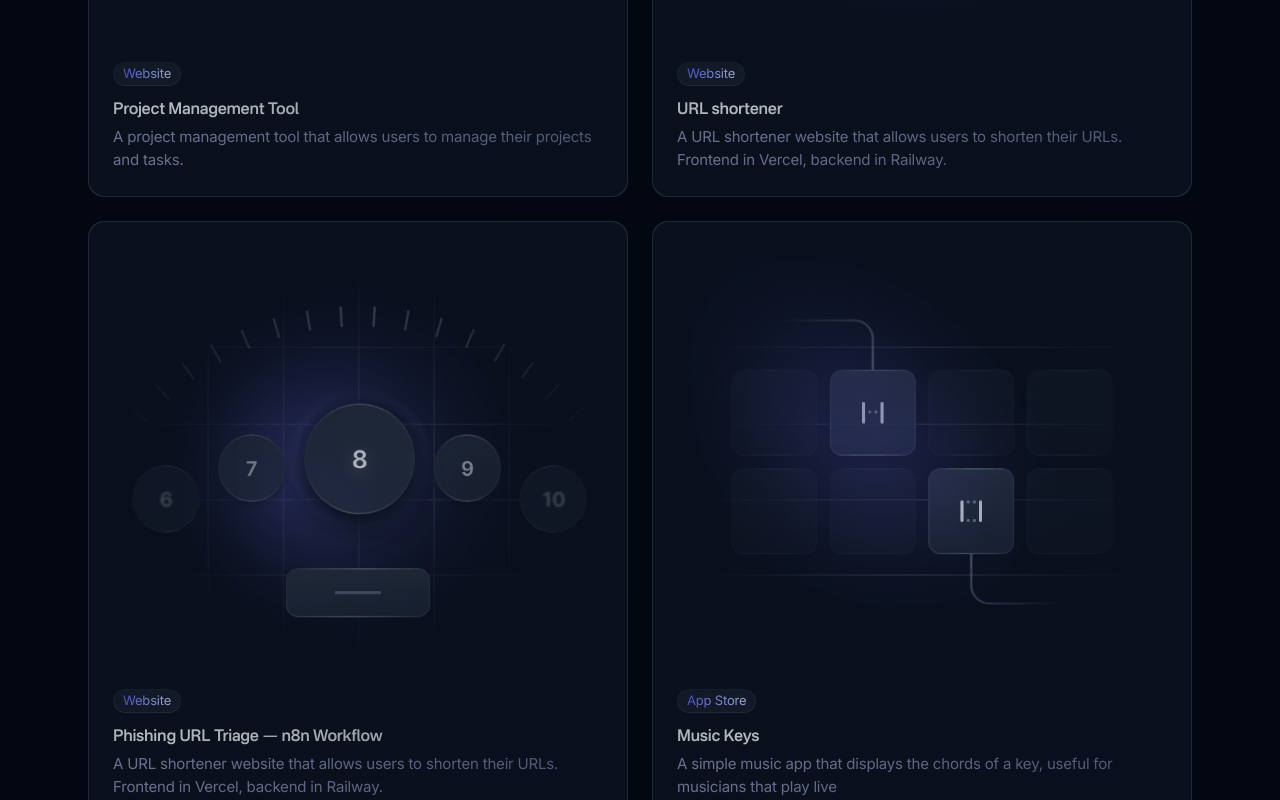
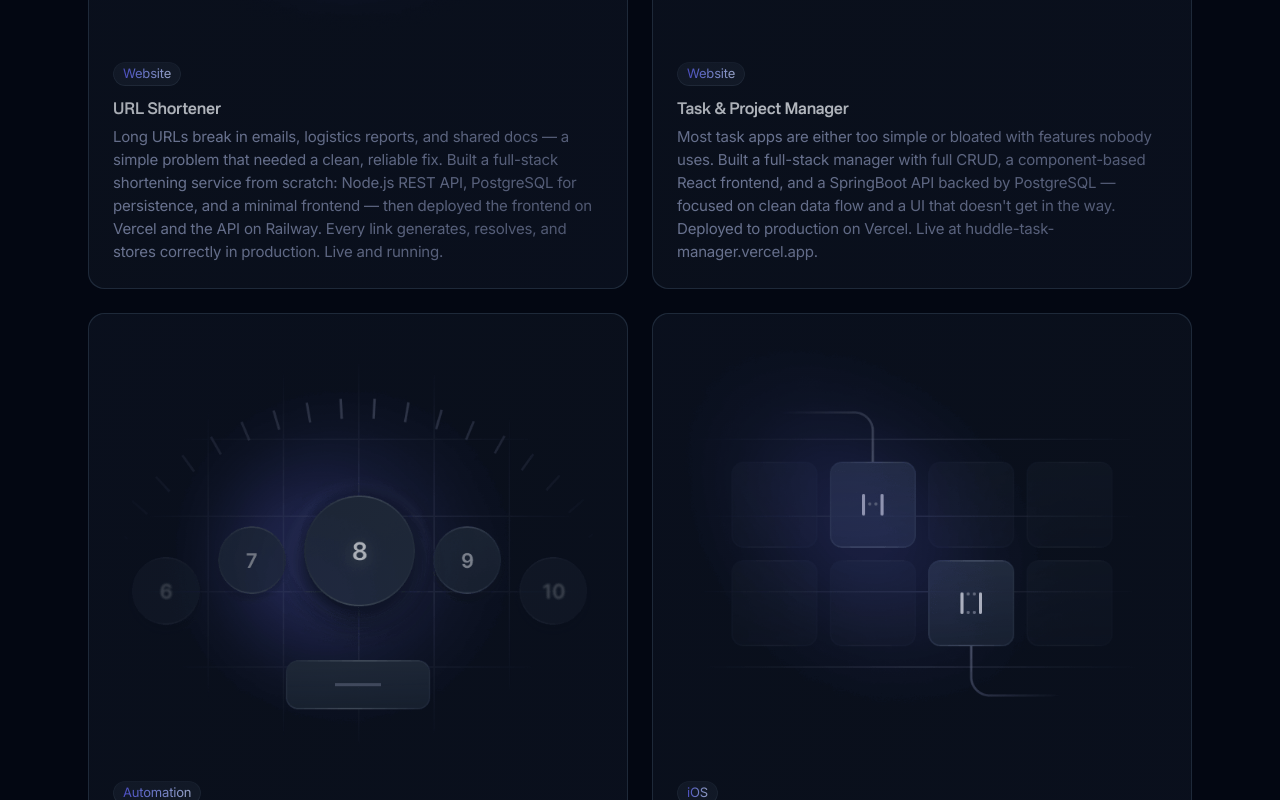
Before and after one commit to samtejeda/Portfolio, a Next.js app: page / in a window 1280 px wide. Shown: the part 940-1740 px from the top of the page. Built offline with nearby package versions, Linux system fonts and the light colour scheme.

Commit message:
changing descriptions of projects

```diff
--- a/components/workflows.tsx
+++ b/components/workflows.tsx
@@ -5,37 +5,40 @@ import WorflowImg03 from "@/public/images/workflow-03.png";
 import Spotlight from "@/components/spotlight";
 
 const projects = [
-
+  {
+    img: WorflowImg03,
+    alt: "URL Shortener",
+    tag: "Website",
+    title: "URL Shortener",
+    description:
+      "Long URLs break in emails, logistics reports, and shared docs — a simple problem that needed a clean, reliable fix. Built a full-stack shortening service from scratch: Node.js REST API, PostgreSQL for persistence, and a minimal frontend — then deployed the frontend on Vercel and the API on Railway. Every link generates, resolves, and stores correctly in production. Live and running.",
+    href: "https://url-shortener-liart-six.vercel.app/",
+  },
   {
     img: WorflowImg01,
-    alt: "Project 1",
+    alt: "Task & Project Manager",
     tag: "Website",
-    title: "Project Management Tool",
-    description: "A project management tool that allows users to manage their projects and tasks.",
+    title: "Task & Project Manager",
+    description:
+      "Most task apps are either too simple or bloated with features nobody uses. Built a full-stack manager with full CRUD, a component-based React frontend, and a SpringBoot API backed by PostgreSQL — focused on clean data flow and a UI that doesn't get in the way. Deployed to production on Vercel. Live at huddle-task-manager.vercel.app.",
     href: "https://huddle-task-manager.vercel.app/login",
   },
   {
-    img: WorflowImg03,
-    alt: "Project 2",
-    tag: "Website",
-    title: "URL shortener",
-    description: "A URL shortener website that allows users to shorten their URLs. Frontend in Vercel, backend in Railway.",
-    href: "https://url-shortener-liart-six.vercel.app/",
-  },
-  {
     img: WorflowImg02,
-    alt: "Project 3",
-    tag: "Website",
-    title: "Phishing URL Triage — n8n Workflow",
-    description: "A URL shortener website that allows users to shorten their URLs. Frontend in Vercel, backend in Railway.",
+    alt: "Phishing URL Triage",
+    tag: "Automation",
+    title: "Phishing URL Triage",
+    description:
+      "Manual phishing triage is slow, inconsistent, and doesn't scale. Built an automated n8n workflow that ingests suspicious URLs, runs them through threat intelligence APIs, and outputs structured incident reports — the same process a SOC analyst would run, but automated. Deployed on Railway with a live web interface.",
     href: "https://phishing-url-triage-production.up.railway.app/",
   },
   {
     img: WorflowImg01,
-    alt: "Project 3",
-    tag: "App Store",
+    alt: "Music Keys",
+    tag: "iOS",
     title: "Music Keys",
-    description: "A simple music app that displays the chords of a key, useful for musicians that play live",
+    description:
+      "Chord reference tools online are either ad-cluttered or buried in complexity. Built a native iOS app that gives musicians instant chord progressions by key — clean UI, fast navigation, nothing in the way. Managed the full App Store lifecycle through provisioning and TestFlight — fully built, adding final features before release.",
     href: "#0",
   },
 ];
```
Also changed, not shown: public/favicon2.svg (added), 1 other file (tests, documents, lock files or other folders).
